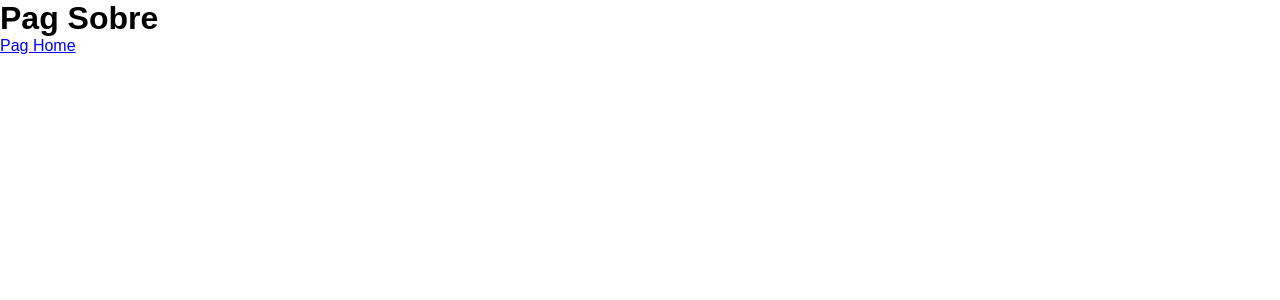
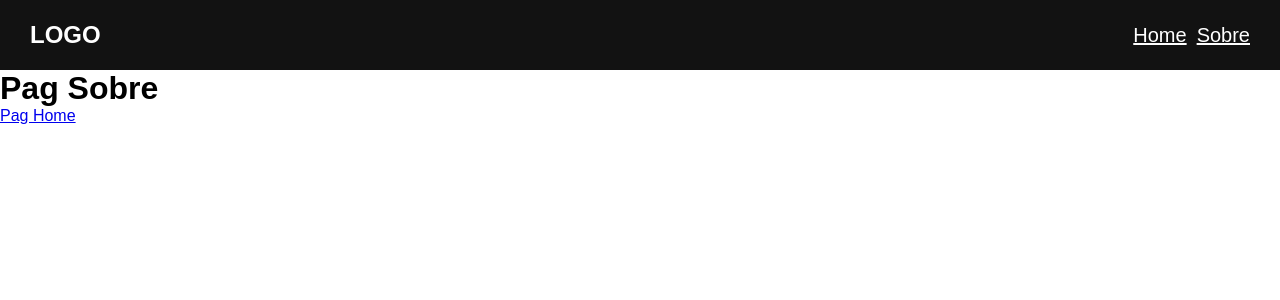
Before and after one commit to GabrielFelix05/Estudos-React, a React (Create React App) app in the folder meusite/: page /sobre in a window 1280 px wide. Shown: the top 300 px of the page. Built offline with nearby package versions, Linux system fonts and the light colour scheme.

Commit message:
Melhorando nossas Rotas

```diff
--- /dev/null
+++ b/meusite/src/components/header/index.js
@@ -0,0 +1,20 @@
+import React from 'react'
+import './styles.css'
+import { Link } from 'react-router-dom'
+
+
+function Header() {
+  return (
+    <header>
+        <div>
+            <h2>LOGO</h2>
+        </div>
+        <div className='menu'>
+            <Link to='/'>Home</Link>
+            <Link to="/sobre">Sobre</Link>
+        </div>
+    </header>
+  )
+}
+
+export default Header;
--- /dev/null
+++ b/meusite/src/components/header/styles.css
@@ -0,0 +1,21 @@
+header {
+     width: 100%;
+     height: 70px;
+     background-color: #121212;
+     color: #fff;
+
+     display: flex;
+     align-items: center;
+     justify-content: space-between;
+     padding: 0 30px;
+}
+
+header a {
+    color: #fff;
+    font-size: 20px;
+
+}
+
+header a + a {
+    margin-left: 10px;
+}
--- a/meusite/src/routes.js
+++ b/meusite/src/routes.js
@@ -1,12 +1,15 @@
 import React from 'react'
 import { BrowserRouter, Switch, Route} from 'react-router-dom'
 
+
+import Header from './components/header'
 import Home from './pages/home'
 import Sobre from './pages/sobre'
 
 function RoutesApp() {
     return (
         <BrowserRouter>
+            <Header />
             <Switch>
                 <Route path="/" component={ Home } exact/>
                 <Route path="/sobre" component={ Sobre } exact/>
```
